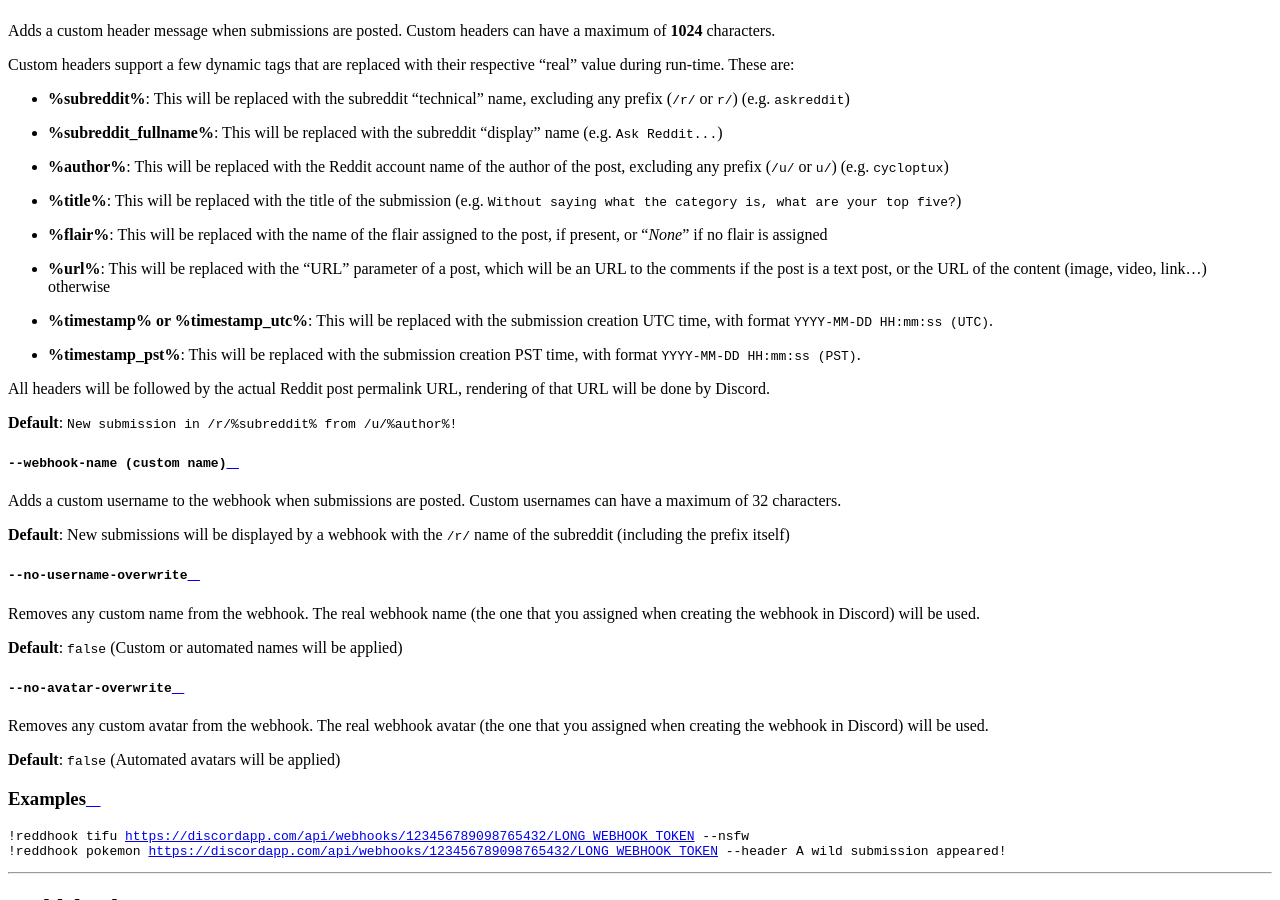
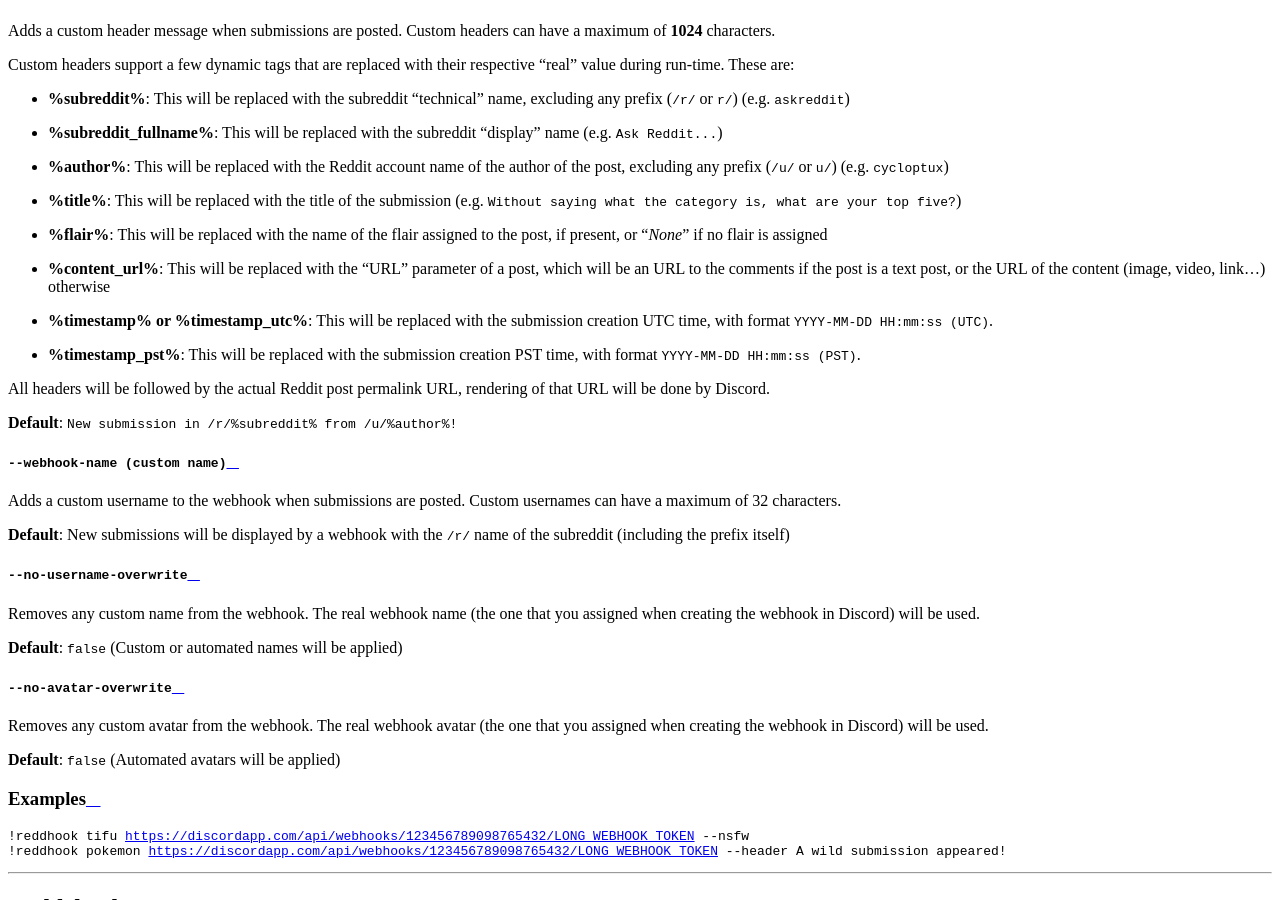
Before and after one commit to cycloptux/GiselleBot-Documentation, a Sphinx documentation site: the page built from docs/source/social_networks/reddit.rst, in a window 1280 px wide and 900 px high, scrolled down 3144 px. Built offline with Sphinx 7.4.7 and the Read the Docs theme 2.0.0, drawn with Linux system fonts in a browser that asks for light colours.

Commit message:
Fixed custom header guide.

```diff
--- a/docs/source/social_networks/reddit.rst
+++ b/docs/source/social_networks/reddit.rst
@@ -99,7 +99,7 @@ Custom headers support a few dynamic tags that are replaced with their respectiv
 * **%author%**: This will be replaced with the Reddit account name of the author of the post, excluding any prefix (``/u/`` or ``u/``) (e.g. ``cycloptux``)
 * **%title%**: This will be replaced with the title of the submission (e.g. ``Without saying what the category is, what are your top five?``)
 * **%flair%**: This will be replaced with the name of the flair assigned to the post, if present, or "*None*" if no flair is assigned
-* **%url%**: This will be replaced with the "URL" parameter of a post, which will be an URL to the comments if the post is a text post, or the URL of the content (image, video, link...) otherwise
+* **%content\_url%**: This will be replaced with the "URL" parameter of a post, which will be an URL to the comments if the post is a text post, or the URL of the content (image, video, link...) otherwise
 * **%timestamp% or %timestamp\_utc%**: This will be replaced with the submission creation UTC time, with format ``YYYY-MM-DD HH:mm:ss (UTC)``.
 * **%timestamp\_pst%**: This will be replaced with the submission creation PST time, with format ``YYYY-MM-DD HH:mm:ss (PST)``.
 
--- a/docs/source/social_networks/rss.rst
+++ b/docs/source/social_networks/rss.rst
@@ -99,7 +99,7 @@ Here's the list of supported tags:
 
 All headers will be followed by the actual item URL, rendering of that URL will be done by Discord.
 
-**Default**: ``New item found in %feed\_name%!``
+**Default**: ``New item found in %feed_name%!``
 
 ``--webhook-name (custom name)``
 """"""""""""""""""""""""""""""""
```
